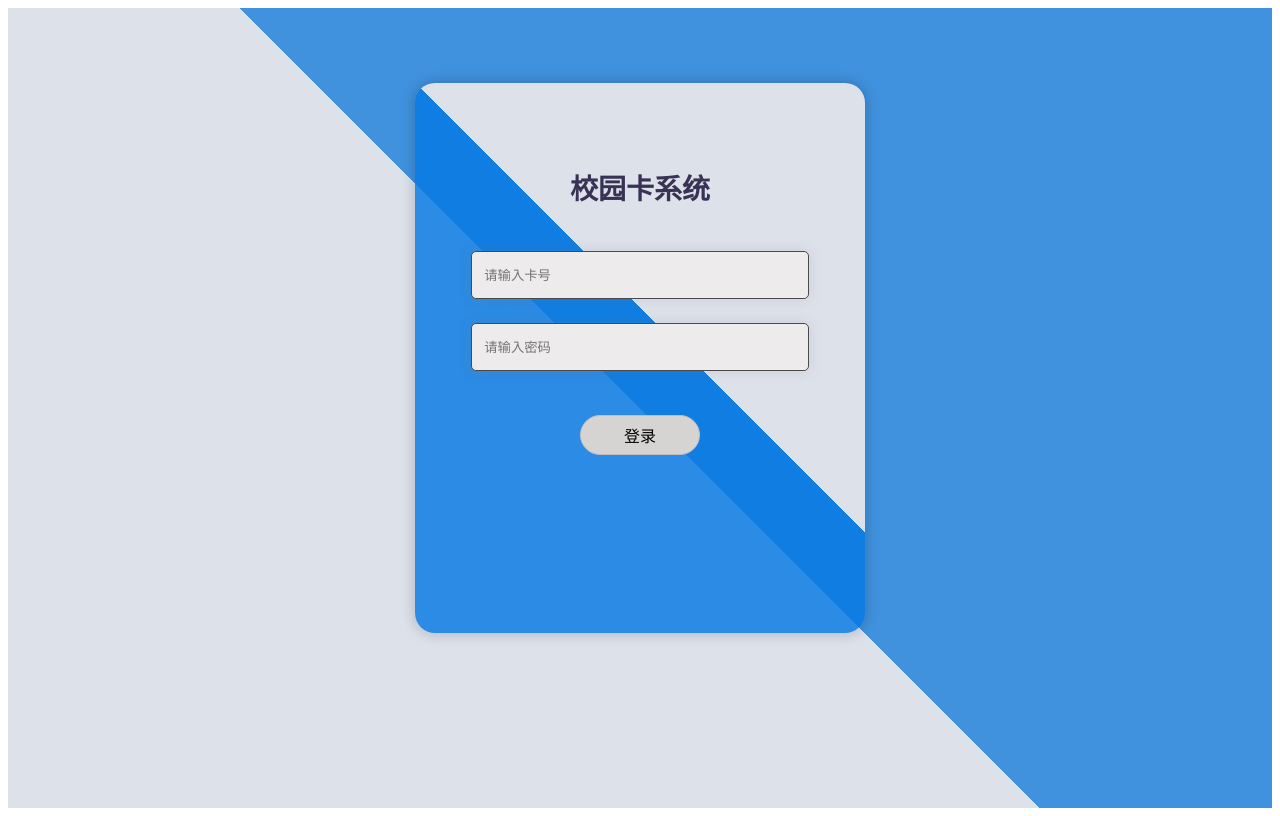
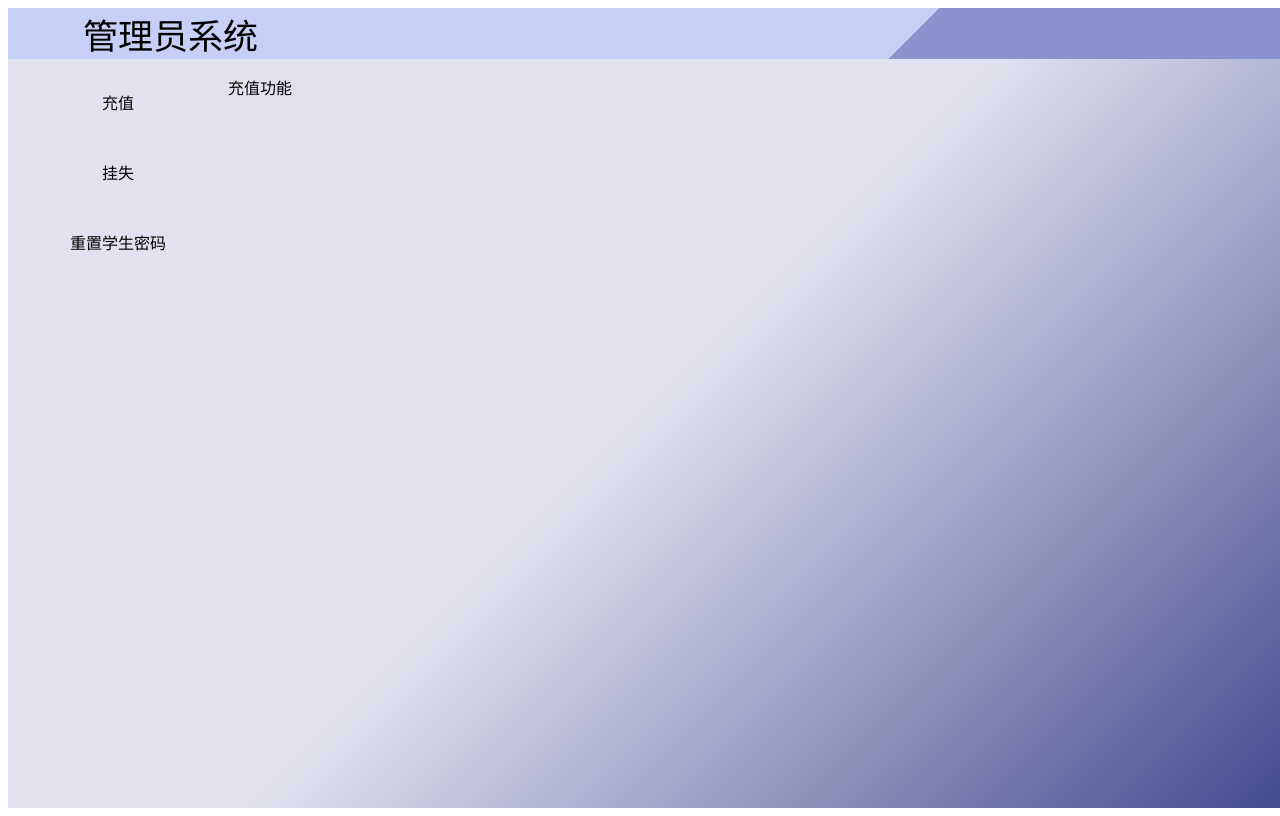
Before and after one commit to jing-gou/CardMaster, a Vue app in the folder frontend/: page / in a window 1280 px wide. Before the commit this address had no page. Built offline with nearby package versions, Linux system fonts and the light colour scheme.

Commit message:
feat: 更新 App.vue 以显示管理员组件，并添加管理员系统功能

```diff
--- a/frontend/src/App.vue
+++ b/frontend/src/App.vue
@@ -1,7 +1,7 @@
 <template>
   <!-- 显示登录页面 -->
 
-  <Login />
+  <Admin />
 </template>
 
 <script setup>
--- a/frontend/src/views/administrator.vue
+++ b/frontend/src/views/administrator.vue
@@ -1,3 +1,83 @@
 <template>
-  <h2>管理员页面</h2>
+  <div class="wrap">
+    <div class="header">管理员系统</div>
+    <div class="safari">
+      <div class="item1 item" @click="Content(1)">充值</div>
+      <div class="item2 item" @click="Content(2)">挂失</div>
+      <div class="item3 item" @click="Content(3)">重置学生密码</div>
+    </div>
+    <main class="information">
+      <div v-if="active === 1">
+        <p>充值功能</p>
+      </div>
+      <div v-if="active === 2">
+        <p>挂失功能</p>
+      </div>
+      <div v-if="active === 3">
+        <p>重置学生密码</p>
+      </div>
+    </main>
+  </div>
 </template>
+
+<style scoped>
+.wrap {
+  display: grid;
+  grid-template-rows: auto 1fr;
+  grid-template-columns: 220px 1fr;
+  width: 100vw;
+  height: 100vh;
+  background: linear-gradient(135deg, rgb(225, 225, 239) 50%, rgb(66, 75, 143));
+}
+.header {
+  grid-column: 1/-1;
+  background: linear-gradient(
+    135deg,
+    rgb(198, 207, 246) 70%,
+    rgb(138, 146, 206) 50%
+  );
+  font-size: 35px;
+  font-weight: 400;
+  padding-left: 75px;
+}
+.safari {
+  grid-column: 1/2;
+  grid-row: 2 / 3;
+  display: flex;
+  flex-direction: column;
+  align-items: center;
+}
+.item {
+  width: 220px;
+  height: 50px;
+  line-height: 50px;
+  text-align: center;
+  margin-top: 20px;
+}
+.information {
+  grid-column: 2 / 3;
+  grid-row: 2 / 3;
+}
+.item:hover {
+  width: 180px;
+  border-radius: 20px;
+  background-color: #ccc;
+  cursor: pointer;
+}
+</style>
+
+<script setup>
+import { ref } from "vue";
+const active = ref(1);
+const Content = (num) => {
+  active.value = num;
+};
+
+const userData = ref({
+  cardid: "",
+  name: "",
+  balance: "",
+  onTime: "",
+  onAddress: "",
+});
+</script>
```
